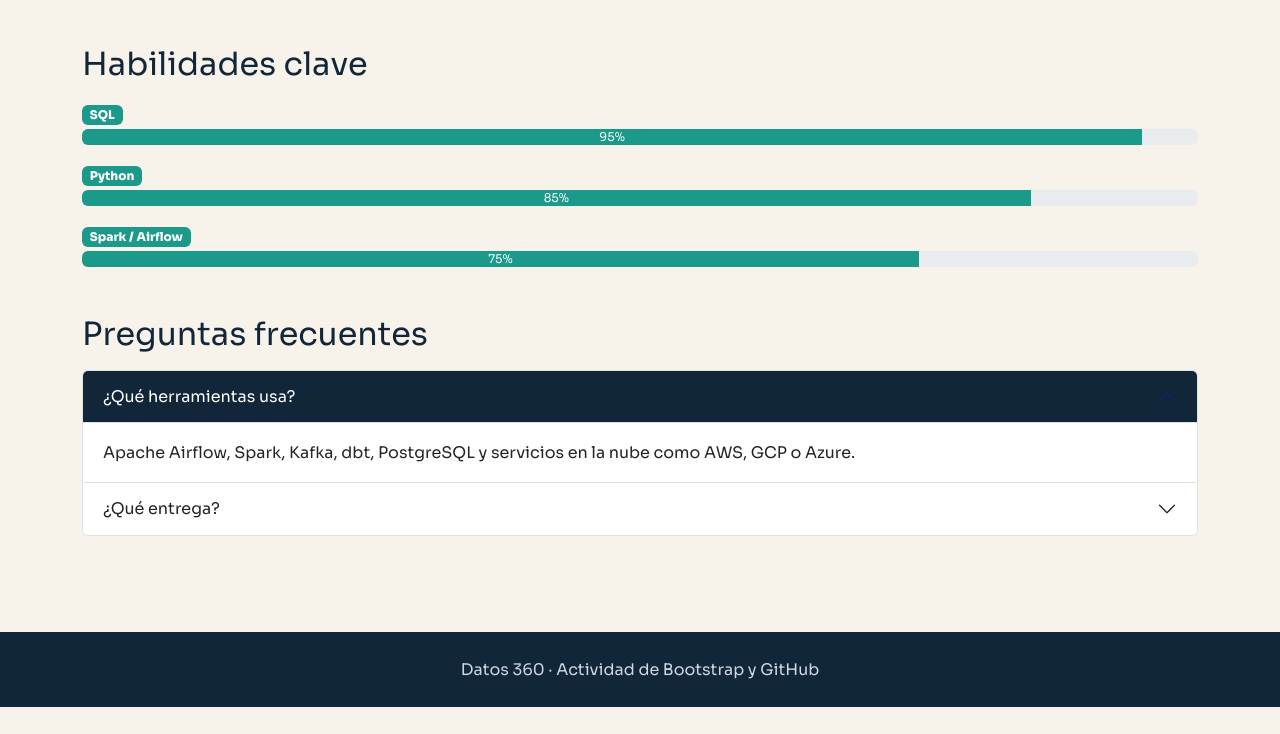
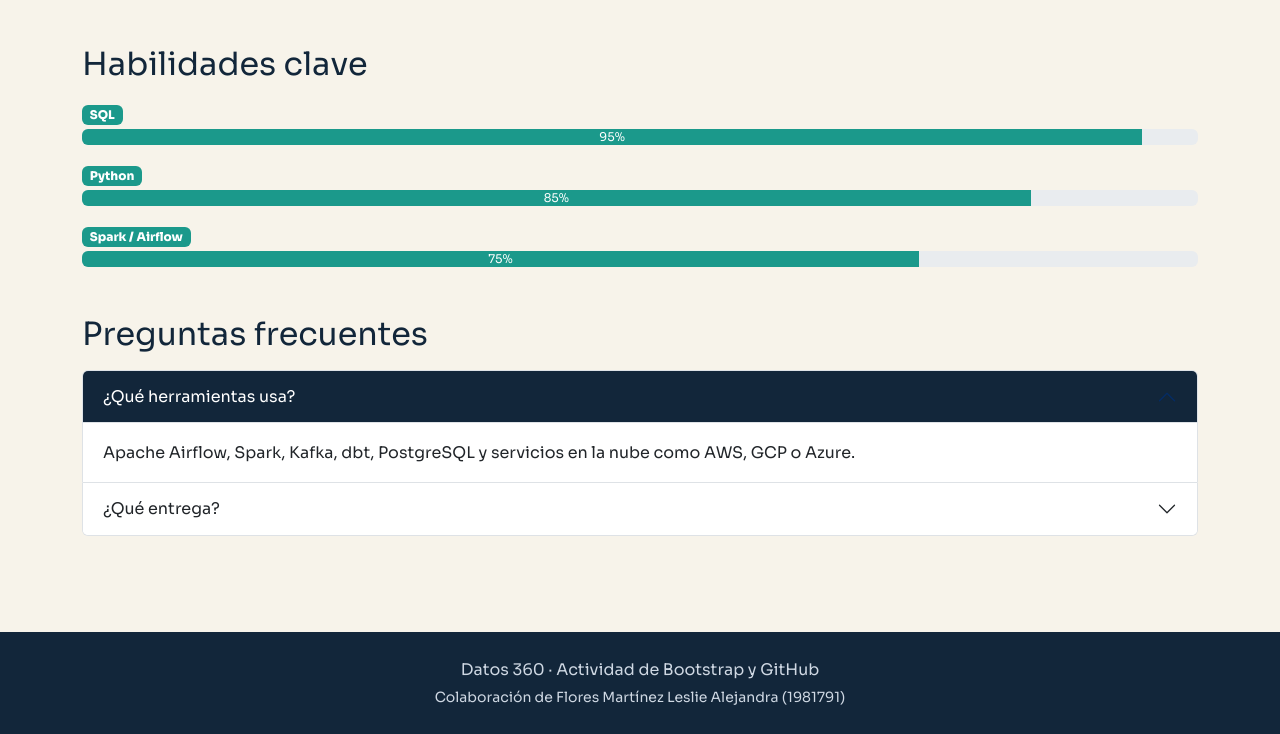
Before and after one commit to Orlando354439/laboratorio-6, a plain HTML site: page 1.3.2 - Actividad 2/interfaz/pagina1.html in a window 1280 px wide. Shown: the part 1448-2182 px from the top of the page. Before the commit the page ends 2155 px from the top, so only its background shows below. Drawn offline with nearby package versions, Linux system fonts and the light colour scheme.

Commit message:
Archivo modificado por lesle

```diff
--- a/1.3.2 - Actividad 2/interfaz/pagina1.html
+++ b/1.3.2 - Actividad 2/interfaz/pagina1.html
@@ -56,6 +56,6 @@ footer{background:var(--ink);color:#cfd8e3}
 <div id="f1" class="accordion-collapse collapse" data-bs-parent="#acc"><div class="accordion-body">Tablas limpias, pipelines automatizados y almacenes de datos listos para consulta.</div></div></div>
 </div>
 </main>
-<footer class="py-4 mt-5 text-center"><div class="container">Datos 360 · Actividad de Bootstrap y GitHub</div></footer>
+<footer class="py-4 mt-5 text-center"><div class="container">Datos 360 · Actividad de Bootstrap y GitHub<br><small>Colaboración de Flores Martínez Leslie Alejandra (1981791)</small></div></footer>
 <script src="https://cdn.jsdelivr.net/npm/bootstrap@5.3.3/dist/js/bootstrap.bundle.min.js"></script>
 </body></html>
```
